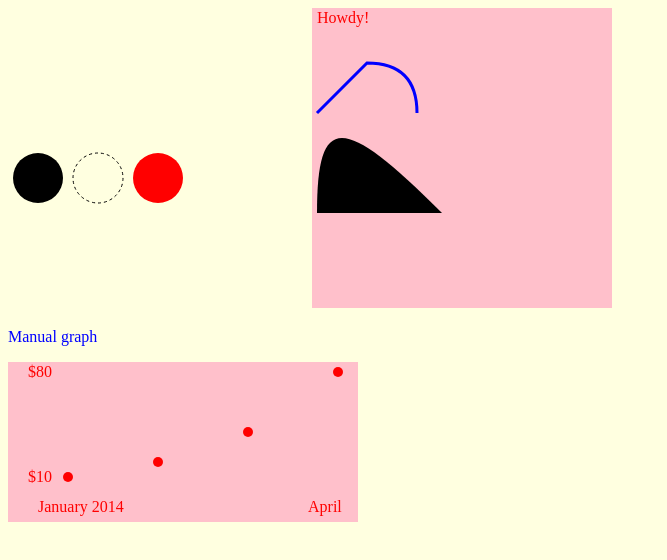
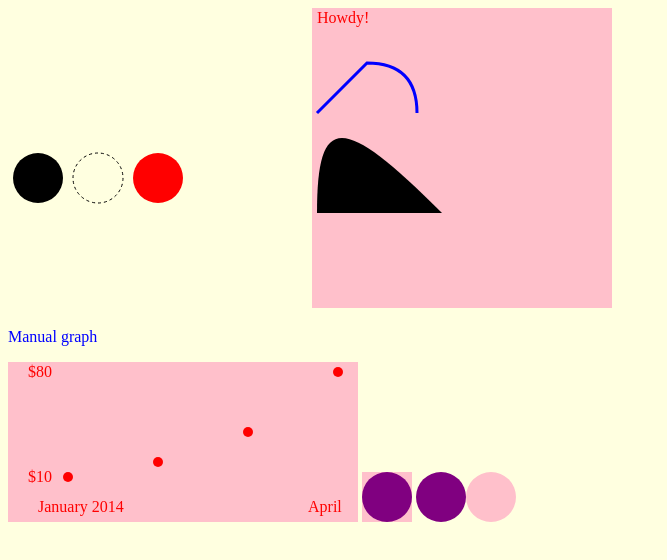
Before and after one commit to evontay/d3, a plain HTML site: page index.html in a window 1280 px wide. Shown: the whole page, without its empty margins (0-667 px from the left). Drawn offline with nearby package versions, Linux system fonts and the light colour scheme.

Commit message:
added svg circles using d3

```diff
--- a/index.html
+++ b/index.html
@@ -4,9 +4,11 @@
     <meta charset="utf-8">
     <title>My D3 Test</title>
     <link rel="stylesheet" href="style.css">
-    <script src="https://d3js.org/d3.v4.min.js"></script>
+    <script type="text/javascript" src="d3.min.js"></script>
+
   </head>
   <body>
+    <!-- Here is tutorial from Intro to d3 -->
     <svg width="300" height="180">
       <circle cx="30"  cy="50" r="25" />
       <circle cx="90"  cy="50" r="25" class="fancy" />
@@ -52,6 +54,11 @@
         </g>
       </g>
     </svg>
+  <!-- Here is tutorial from Dashing D3 -->
+    <svg width="50" height="50" class="red">
+      <circle r="25" cx="25" cy="25" fill="purple"/>
+    </svg>
 
+        <script type="text/javascript" src="script.js"></script>
   </body>
 </html>
--- a/script.js
+++ b/script.js
@@ -1,10 +1,20 @@
-var numbers = [ 5, 4, 10, 1 ],
-    data = [
-      { date: '2014-01-01', amount: 10 },
-      { date: '2014-02-01', amount: 20 },
-      { date: '2014-03-01', amount: 40 },
-      { date: '2014-04-01', amount: 80 }
-    ];
+d3.select("body")
+  .append("svg")
+  .attr("width", 50)
+  .attr("height", 50)
+  .append("circle")
+  .attr("cx", 25)
+  .attr("cy", 25)
+  .attr("r", 25)
+  .style("fill", "purple");
 
-d3.min(numbers);
-// 1
+var bodySelection = d3.select("body");
+
+var svgSelection = bodySelection.append("svg")
+  .attr("width", 50).attr("height", 50);
+
+var circleSelection = svgSelection.append("circle")
+  .attr("cx", 25)
+  .attr("cy", 25)
+  .attr("r", 25)
+  .style("fill", "pink");
```
